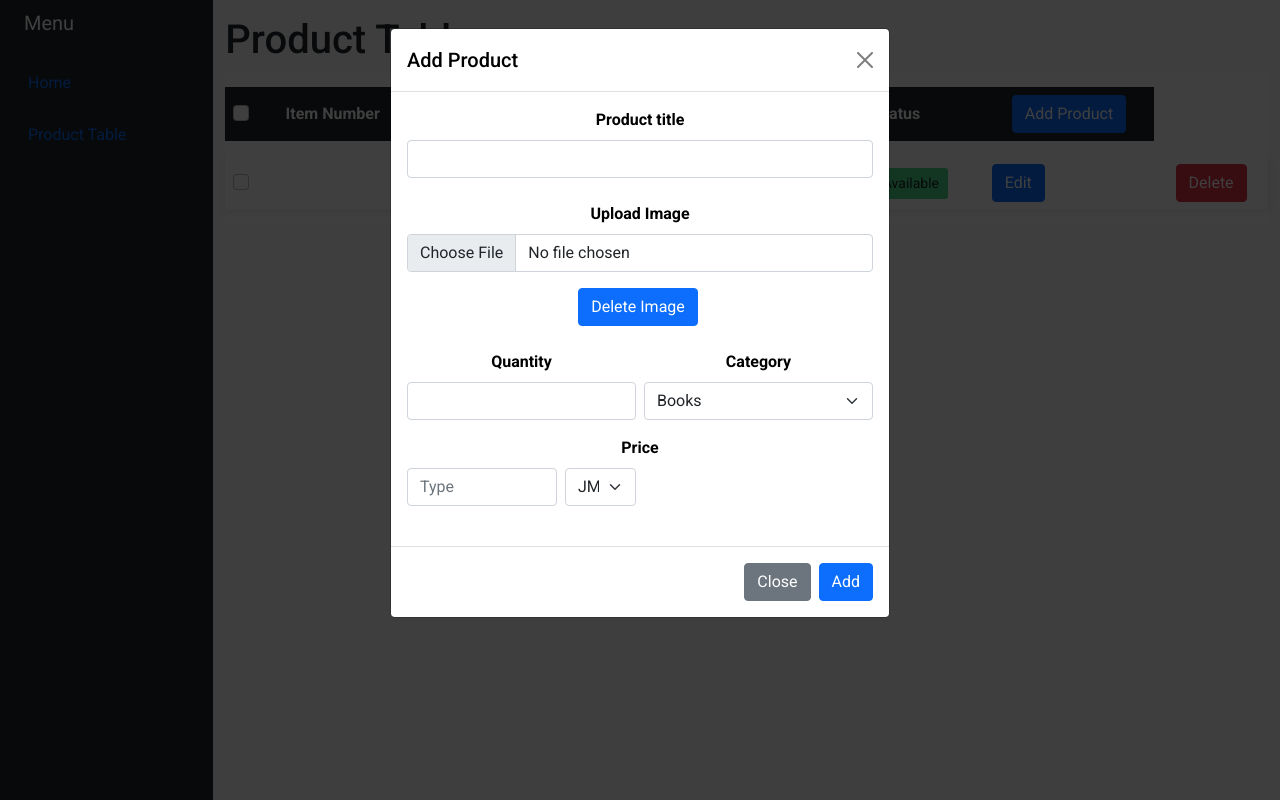
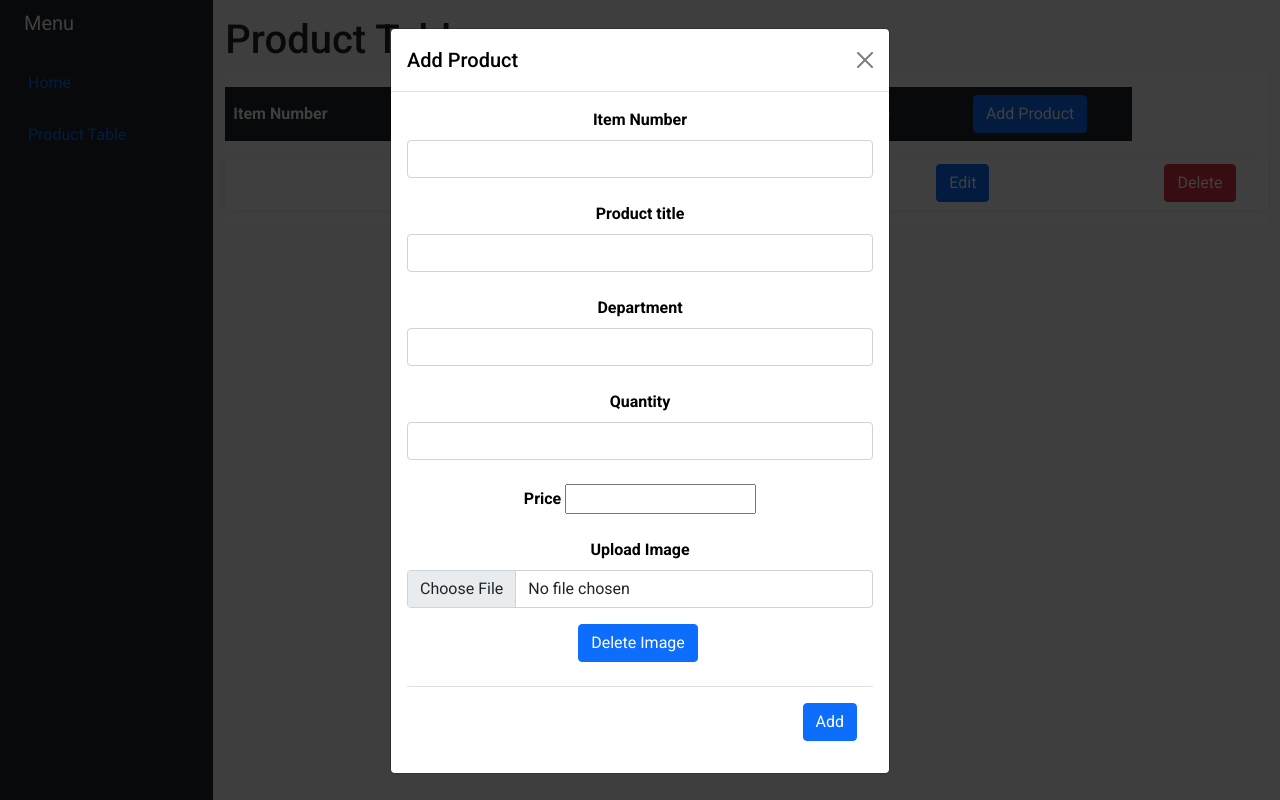
Before and after one commit to livv8/Comp3901, a Flask app: page /list in a window 1280 px wide, after a click on "Add Product". Run offline with Flask 2, Linux system fonts and the light colour scheme; tables that the repository leaves empty or names only in its code hold one stand-in row (values such as "Sample post"); some libraries are stand-ins or nearby versions.

Commit message:
update need fix

```diff
--- a/flaskproject/app.py
+++ b/flaskproject/app.py
@@ -120,8 +120,50 @@ def upload():
     cursor.close()
     return redirect(url_for("index"))
 
-@app.route('/list')
+@app.route('/update', methods=["GET","POST"])
+def update():
+    if request.method == 'POST':
+        itemnumber = request.form['itemnumber']
+        itemname = request.form['itemname']
+        quantity = request.form['quantity']
+        price = request.form['price']
+        department = request.form['department']
+        image = request.form['image']
+
+    cursor = mysql.connection.cursor(MySQLdb.cursors.DictCursor)
+    cursor.execute('UPDATE stores SET Item_Description=%s, Qty=%s, Price=%s, Department=%s, image=%s WHERE id=%s',(itemnumber, itemname, quantity,price,department,image))
+    mysql.connection.commit()
+
+    # flash('%s deleted'(table), 'success')
+    return redirect(url_for('list'))
+
+@app.route('/delete/<string:id>')
+def delete_user(id):
+
+
+    cursor = mysql.connection.cursor(MySQLdb.cursors.DictCursor)
+    cursor.execute("DELETE FROM stores WHERE Item_Number=%s", (id,))
+    mysql.connection.commit()
+
+    # flash('%s deleted'(table), 'success')
+    return redirect(url_for('list'))
+
+@app.route('/list',methods=(['GET','POST']))
 def list():
+     # Create variables for easy access
+    if request.method == 'POST':
+        itemnumber = request.form['itemnumber']
+        itemname = request.form['itemname']
+        quantity = request.form['quantity']
+        price = request.form['price']
+        department = request.form['department']
+        image = request.form['image']
+
+        cursor = mysql.connection.cursor(MySQLdb.cursors.DictCursor)
+
+        cursor.execute('INSERT INTO stores VALUES (%s, %s, %s, %s, %s, %s)', (itemnumber, itemname, quantity,price,department,image))
+        mysql.connection.commit()
+
     search = False
     q = request.args.get('q')
     if q:
@@ -131,12 +173,12 @@ def list():
     limit = 20
     offset = page*limit - limit
     cursor = mysql.connection.cursor(MySQLdb.cursors.DictCursor)
+    cursor.execute("SELECT * FROM  `stores` ORDER By SKU ASC LIMIT %s OFFSET %s", (limit, offset))
+    data=cursor.fetchall()
+    total = cursor.execute("SELECT * FROM `stores` WHERE 1;")
 
-    cursor.execute("SELECT * FROM  `inventory_fil_i_tech` ORDER By Item_Number ASC LIMIT %s OFFSET %s", (limit, offset))
-    data=cursor.fetchall()
-    total = cursor.execute("SELECT * FROM `inventory_fil_i_tech` WHERE 1;")
+
     cursor.close()
-
     pagination = Pagination(page=page,per_page=limit, total=total, record_name='data')
     return render_template("product_list.html", data=data, pagination=pagination)
 
@@ -323,7 +365,7 @@ def products():
             cur.execute(query)
             data = cur.fetchall()
         else:
-            query = " SELECT * FROM stores WHERE Item_Description LIKE '%{}%' OR Price LIKE '%{}%' OR Qty LIKE '%{}%' ORDER BY Item_Description DESC LIMIT 20".format(search_word,search_word,search_word)
+            query = " SELECT * FROM stores WHERE Item_Description LIKE '%{}%' OR Price LIKE '%{}%' OR Qty LIKE '%{}%' OR Category LIKE '%{}%' OR Item_Type LIKE '%{}%' ORDER BY Item_Description DESC LIMIT 20".format(search_word,search_word,search_word,search_word,search_word)
             cur.execute(query)
             numrows = int(cur.rowcount)
             data = cur.fetchall()
--- a/flaskproject/templates/Stores.html
+++ b/flaskproject/templates/Stores.html
@@ -7,7 +7,10 @@
 .card{
   height: 20vh;
 }
+
+
 </style>
+<a href="/geolocation" class="btn btn-success">Directions</a>
 <div class="info">
 <h1 class="container">Stores</h1>
 <div class="row container" style="padding-bottom: 20px;">
--- a/flaskproject/templates/base.html
+++ b/flaskproject/templates/base.html
@@ -27,7 +27,7 @@
                 <a class="nav-link active" aria-current="page" href="home">Home</a>
               </li>
               <li class="nav-item">
-                <a class="nav-link active" href="#">BestSellers</a>
+                <a class="nav-link active" href="#">Categories</a>
               </li>
               <li class="nav-item">
                 <a class="nav-link active" href="{{ url_for('search') }}">Products</a>
@@ -76,7 +76,7 @@
                                 <a class="nav-link active" aria-current="page" href="home">Home</a>
                               </li>
                               <li class="nav-item">
-                                <a class="nav-link" href="#">BestSellers</a>
+                                <a class="nav-link" href="#categories">Categories</a>
                               </li>
                               <li class="nav-item">
                                 <a class="nav-link" href="search">Products</a>
--- a/flaskproject/templates/product_list.html
+++ b/flaskproject/templates/product_list.html
@@ -7,17 +7,12 @@
   <table id='data' class="table align-middle mb-0 bg-white">
     <thead class="bg-light table-dark">
       <tr>
-        <th scope="col">
-          <div class="form-check">
-            <input class="form-check-input" type="checkbox" value="" id="flexCheckDefault" />
-          </div>
-        </th>
+
         <th>Item Number</th>
         <th>Product Title</th>
         <th>Department</th>
         <th>Quantity</th>
         <th>Price</th>
-        <th>Status</th>
         <th style="color:black">          <!-- Button trigger modal -->
           <button type="button" class="btn btn-primary" data-bs-toggle="modal" data-bs-target="#add">
             Add Product
@@ -32,78 +27,54 @@
         <button type="button" class="btn-close" data-bs-dismiss="modal" aria-label="Close"></button>
       </div>
       <div class="modal-body">
-        <form>
+        <form action="" method="POST">
           <div class="mb-4">
-            <label for="product_name" class="form-label">Product title</label>
-            <input type="text" name="productname"  class="form-control" id="product_name">
+            <label for="itemnumber" class="form-label">Item Number</label>
+            <input type="text" name="itemnumber"  class="form-control" id="itemnumber">
+          </div>
+
+          <div class="mb-4">
+            <label for="itemname" class="form-label">Product title</label>
+            <input type="text" name="itemname"  class="form-control" id="itemname">
+          </div>
+
+          <div class="mb-4">
+            <label for="department" class="form-label">Department</label>
+            <input type="text" name="department"  class="form-control" id="department">
           </div>
 
 
 
+
+
+          <div class="mb-4">
+            <label for="quantity" class="form-label">Quantity</label>
+            <input type="number" name="quantity" class="form-control" id="quantity">
+          </div>
+
+
+          <div class="mb-4">
+            <label class="price">Price</label>
+            <input type="text" name="price" id="price">
+          </div>
+
           <div class="mb-4">
 
 
-                  <label for="Image" class="form-label">Upload Image</label>
-                  <input class="form-control" type="file" id="formFile" onchange="preview()">
-                  <button onclick="clearImage()" class="btn btn-primary mt-3">Delete Image</button>
+            <label for="Image" class="form-label">Upload Image</label>
+            <input name="image" class="form-control" type="file" id="formFile" onchange="preview()">
+            <button onclick="clearImage()" class="btn btn-primary mt-3">Delete Image</button>
 
-              <img id="frame" src="" class="img-fluid" />
+        <img id="frame" src="" class="img-fluid" />
 
-          </div>
+    </div>
 
-
-
-          <div class="row gx-2">
-            <div class="col-sm-6 mb-3">
-              <label for="product_name" class="form-label">Quantity</label>
-              <input type="number" class="form-control">
-            </div>
-            <div class="col-sm-6 mb-3">
-                <label class="form-label">Category</label>
-                <select class="form-select">
-                  <option> Books </option>
-                  <option> Stationery </option>
-                  <option> Craft </option>
-                  <option> uniform </option>
-                  <option> Clothing </option>
-
-                </select>
-              </div>
-              <!-- <div class="col-sm-6 mb-3">
-                <label class="form-label">Sub-category</label>
-                <select class="form-select">
-                  <option> Nissan </option>
-                  <option> Honda </option>
-                  <option> Mercedes </option>
-                  <option> Chevrolet </option>
-                </select>
-              </div> -->
-          </div> <!-- row.// -->
-
-
-          <div class="mb-4">
-            <label class="form-label">Price</label>
-            <div class="row gx-2">
-              <div class="col-4">
-                  <input placeholder="Type" type="text" class="form-control">
-                </div>
-              <div class="col-2">
-                  <select class="form-select">
-                    <option> JMD </option>
-                    <option> USD </option>
-                  </select>
-              </div>
-            </div> <!-- row.// -->
-          </div>
-
-
-
+    <div class="modal-footer">
+      <button type="submit" class="btn btn-primary">Add</button>
+    </div>
         </form>
       </div>
-      <div class="modal-footer">
-        <button type="button" class="btn btn-secondary" data-bs-dismiss="modal">Close</button>
-        <button type="submit" class="btn btn-primary">Add</button>
-      </div>
+
     </div>
   </div>
 </div>
@@ -112,11 +83,8 @@
     </thead>{% for item in data %}
     <tbody>
       <tr>
-        <th scope="row">
-          <div class="form-check">
-            <input class="form-check-input" type="checkbox" value="" id="flexCheckDefault" />
-          </div>
-        </th>
+
+
         <th scope="row">{{item.Item_Number}}</th>
 
         <td>
@@ -128,11 +96,7 @@
         </td>
         <td>{{item.Qty}}</td>
         <td>{{item.Price}}</td>
-        <td>
-          <button type="button" class="btn btn-sm btn-rounded" style="background-color:#48D985 ;">
-            Available
-          </button>
-        </td>
+
         <td>
            <!-- Button trigger modal -->
 <button type="button" class="btn btn-primary" data-bs-toggle="modal" data-bs-target="#staticBackdrop">
@@ -148,22 +112,22 @@
         <button type="button" class="btn-close" data-bs-dismiss="modal" aria-label="Close"></button>
       </div>
       <div class="modal-body">
-        <form>
+        <form action="/update" method="POST">
           <div class="mb-4">
-            <label for="product_name" class="form-label">Product title</label>
-            <input type="text" placeholder="Type here" class="form-control" id="product_name">
+            <label for="product_name" class="form-label">Item Number</label>
+            <input type="text" placeholder="{{item.Item_Number}}" class="form-control" name="itemnumber" id="itemnumber">
           </div>
 
           <div class="mb-4">
-            <label class="form-label">Item description</label>
-            <textarea placeholder="Type here" class="form-control" rows="4"></textarea>
+            <label class="form-label">Item Name</label>
+            <input placeholder="{{item.Item_Description}}" name="itemname" class="form-control" rows="4"></input>
           </div>
 
           <div class="mb-4">
 
 
                   <label for="Image" class="form-label">Upload Image</label>
-                  <input class="form-control" type="file" id="formFile" onchange="preview()">
+                  <input name="image" class="form-control" type="file" id="formFile" onchange="preview()">
                   <button onclick="clearImage()" class="btn btn-primary mt-3">Delete Image</button>
 
               <img id="frame" src="" class="img-fluid" />
@@ -174,45 +138,16 @@
 
           <div class="row gx-2">
             <div class="col-sm-6 mb-3">
-              <label for="product_name" class="form-label">Quantity</label>
-              <input type="number" class="form-control">
+              <label for="quantity" class="form-label">Quantity</label>
+              <input  type="number" id="quantity" name="quantity" class="form-control">
             </div>
             <div class="col-sm-6 mb-3">
-                <label class="form-label">Category</label>
-                <select class="form-select">
-                  <option> Books </option>
-                  <option> Stationery </option>
-                  <option> Craft </option>
-                  <option> uniform </option>
-                  <option> Clothing </option>
-
-                </select>
-              </div>
-              <!-- <div class="col-sm-6 mb-3">
-                <label class="form-label">Sub-category</label>
-                <select class="form-select">
-                  <option> Nissan </option>
-                  <option> Honda </option>
-                  <option> Mercedes </option>
-                  <option> Chevrolet </option>
-                </select>
-              </div> -->
-          </div> <!-- row.// -->
-
+              <label for="department" class="form-label">Department</label>
+              <input name="department" placeholder="{{item.Qty}}" type="text" name="department" class="form-control">
 
           <div class="mb-4">
-            <label class="form-label">Price</label>
-            <div class="row gx-2">
-              <div class="col-4">
-                  <input placeholder="Type" type="text" class="form-control">
-                </div>
-              <div class="col-2">
-                  <select class="form-select">
-                    <option> JMD </option>
-                    <option> USD </option>
-                  </select>
-              </div>
-            </div> <!-- row.// -->
+            <label class="price">Price</label>
+            <input placeholder="{{item.Price}}" type="text" name="price" id="price">
           </div>
 
 
@@ -228,7 +163,7 @@
 </div>
         </td>
         <td>
-          <a class="btn btn-danger btn-xs" href=""
+          <a href="/delete/{{item.Item_Number}}" class="btn btn-danger btn-xs" href=""
           onclick="return confirm('Are You Sure To Delete ?')">
          Delete
        </a>
--- a/flaskproject/templates/search.html
+++ b/flaskproject/templates/search.html
@@ -1,3 +1,5 @@
+<a href="/geolocation" class="btn btn-success">Directions</a>
+
 <h3>{{numrows}} Records Found</h3>
 <table class="table" >
     {% for item in data %}
```
Also changed, not shown: flaskproject/templates/home.html (+4 -3 lines), flaskproject/templates/productsview.html (+3 -10 lines), 1 other file.
